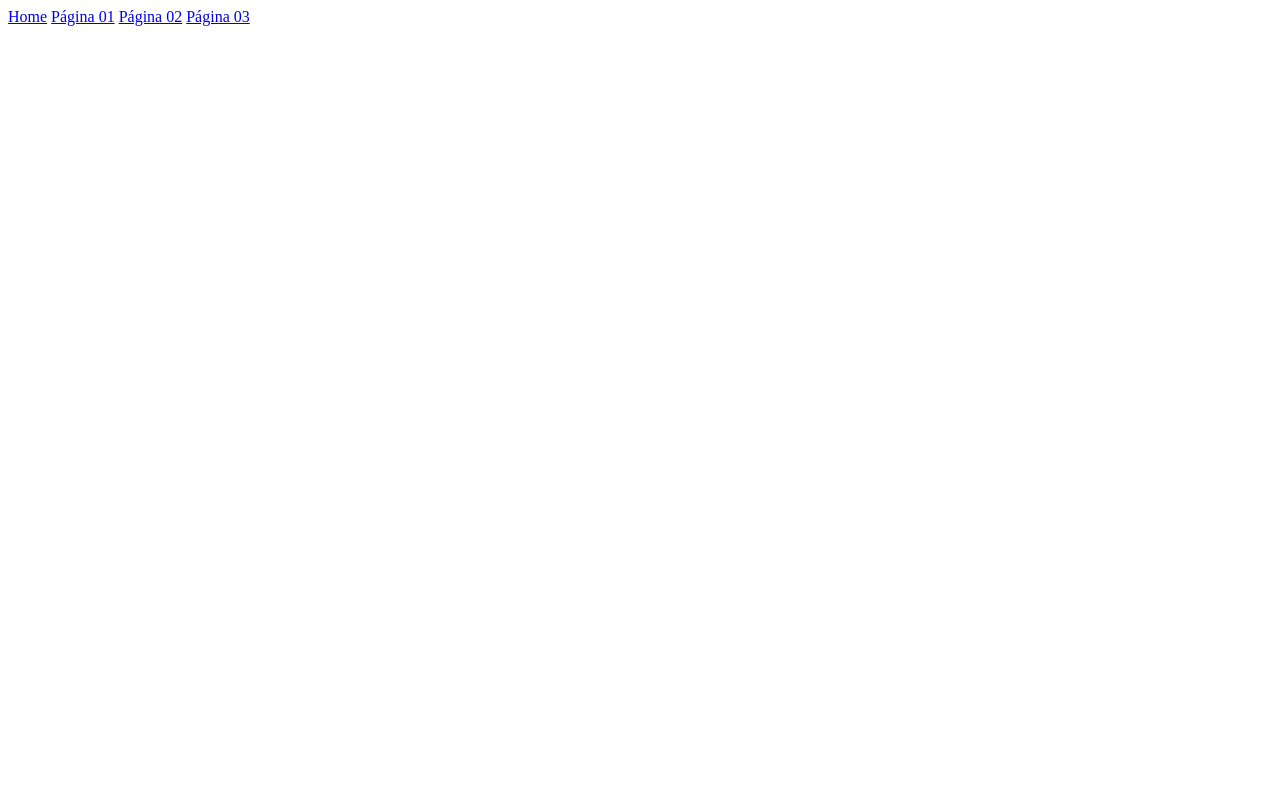
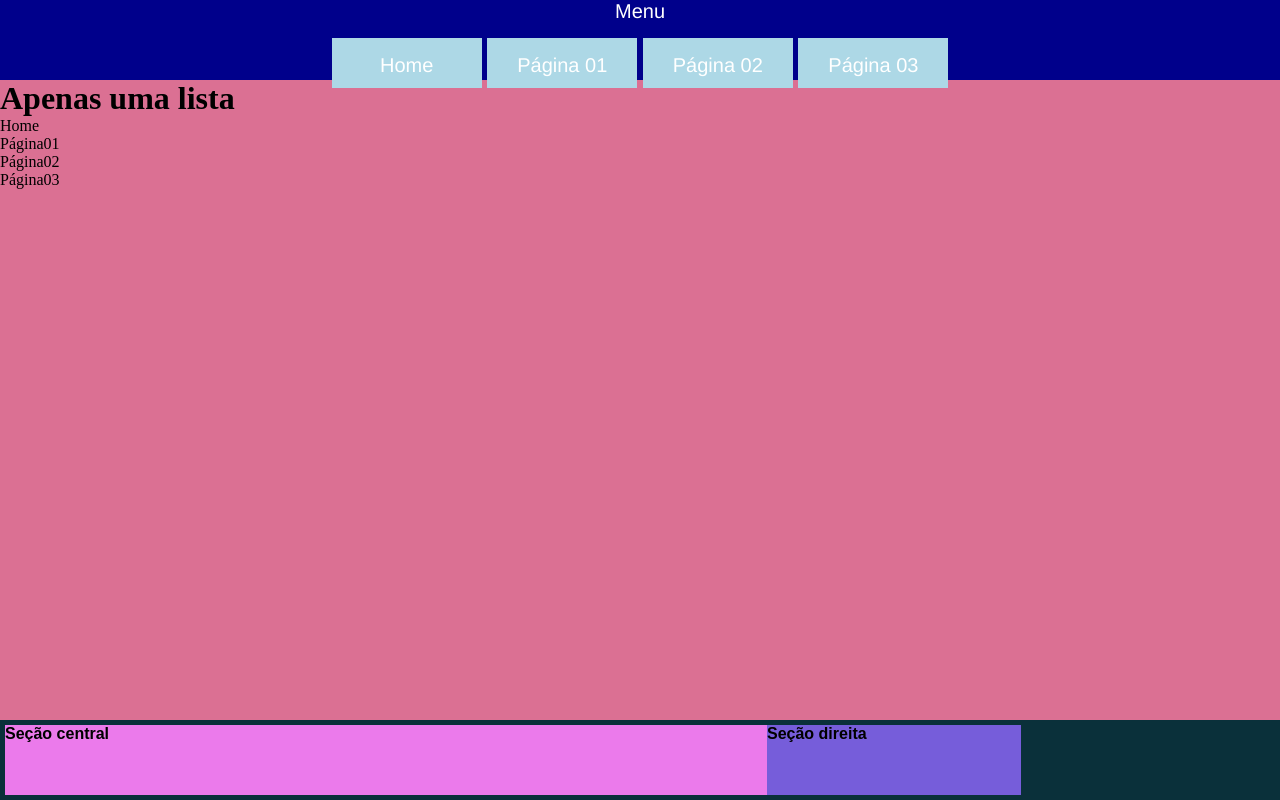
Before and after one commit to Nathalya-ESantos/HTML-SEMANTICOOO, a plain HTML site: page pages/pagina-03.html in a window 1280 px wide. Drawn offline with Linux system fonts and the light colour scheme.

Commit message:
fizemos  rodar

```diff
--- a/pages/pagina-03.html
+++ b/pages/pagina-03.html
@@ -3,19 +3,46 @@
 <head>
     <meta charset="UTF-8">
     <meta name="viewport" content="width=device-width, initial-scale=1.0">
-    <title>Document</title>
+    <title>Displays</title>
+    <link rel="stylesheet" href="/src/styles/reset.css">
+    <link rel="stylesheet" href="/src/styles/pagina-03.css">
 </head>
 <body>
      <!-- Cabeçalho da página -->
-    <header>
+    <header class= "container-header">
+        <span>Menu</span>
         <!-- Menu de navegação  -->
-        <nav>
+        <nav class="container-header__menu">
+
             <a href="/index.html"><span>Home</span></a>
             <a href="./pagina-01.html"><span>Página 01</span></a>
             <a href="./pagina-02.html"><span>Página 02</span></a>
             <a href="./pagina-03.html"><span>Página 03</span></a>
+
         </nav>
-    </header>
+        </header>
+        <main class= "main-container">
+            <h1>Apenas uma lista</h1>
+            <!--Apenas uma lista-->
+            <ul>
+                <!--Item da lista-->
+            <li>Home</li>
+            <li>Página01</li>
+            <li>Página02</li>
+            <li>Página03</li>
+            </ul>
+        </main>
+        <footer class="container-footer">
+        <section class= "sec-center">
+                <span>Seção central</span>
+
+        </section>
+        <section class="sec-right">
+            <span>Seção direita</span>
+
+        </section>
+
+    </footer>
 
 </body>
 <html>
--- /dev/null
+++ b/src/styles/pagina-03.css
@@ -0,0 +1,82 @@
+.container-header{
+    background-color: darkblue;
+    text-align: center;
+    color: #fff;
+    font-family: Helvetica, sans-serif;
+    font-size: 20px;
+    width: 100vw ;
+    height: 10vh;
+
+}
+
+
+.container-header__menu {
+    width: 100%;
+    font-size: 20px;
+    margin-top: 15px;
+ }
+
+
+.container-header__menu a {
+    color: #fff;
+    text-decoration: none;
+    height: 50px;
+    width: 150px;
+    background-color: lightblue;
+    display: inline-block;
+    text-align: center;
+
+ }
+
+
+.container-header__menu a span{
+    display: inline-block;
+    margin: 16px auto;
+}
+
+/*Estilo para*/
+.main-container{
+    background-color: palevioletred;
+    width: 100vw;
+    height: 80vh;
+
+}
+
+.container-footer{
+    width: 100%;
+    height: 10vh;
+    background-color: rgb(10, 48, 58);
+    padding: 5px;
+    display: flex;
+}
+
+.container-footer span{
+    color:white
+    font-size: 20px;
+    font-weight: bold;
+    font-family: Arial;
+    display:flex;
+    justify:-content: center;
+    /* Alinhar na vertical*/
+    align-items:center;
+
+}
+
+
+.sec-left{
+    width:20;
+    height:100;
+    background-color: purple;
+}
+
+.sec-center{
+    width:60%;
+    height:100%;
+    background-color: rgb(235, 122, 235);
+}
+
+.sec-right{
+    width:20%;
+    height:100%;
+    background-color: rgb(118, 93, 218);
+}
--- a/src/styles/reset.css
+++ b/src/styles/reset.css
@@ -0,0 +1,5 @@
+*{
+margin: 0;
+padding:0;
+box-sizing: border-box;
+}
```
